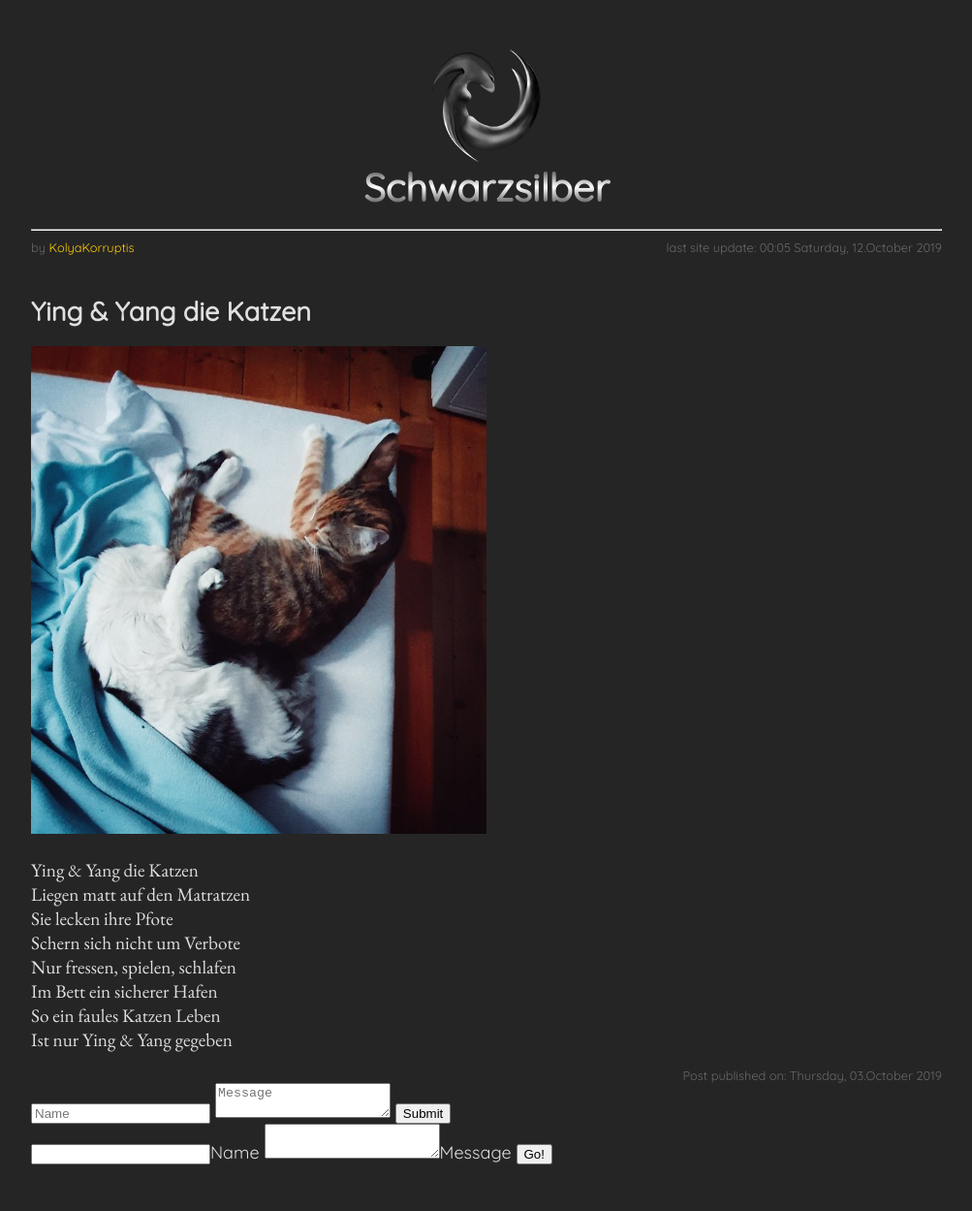
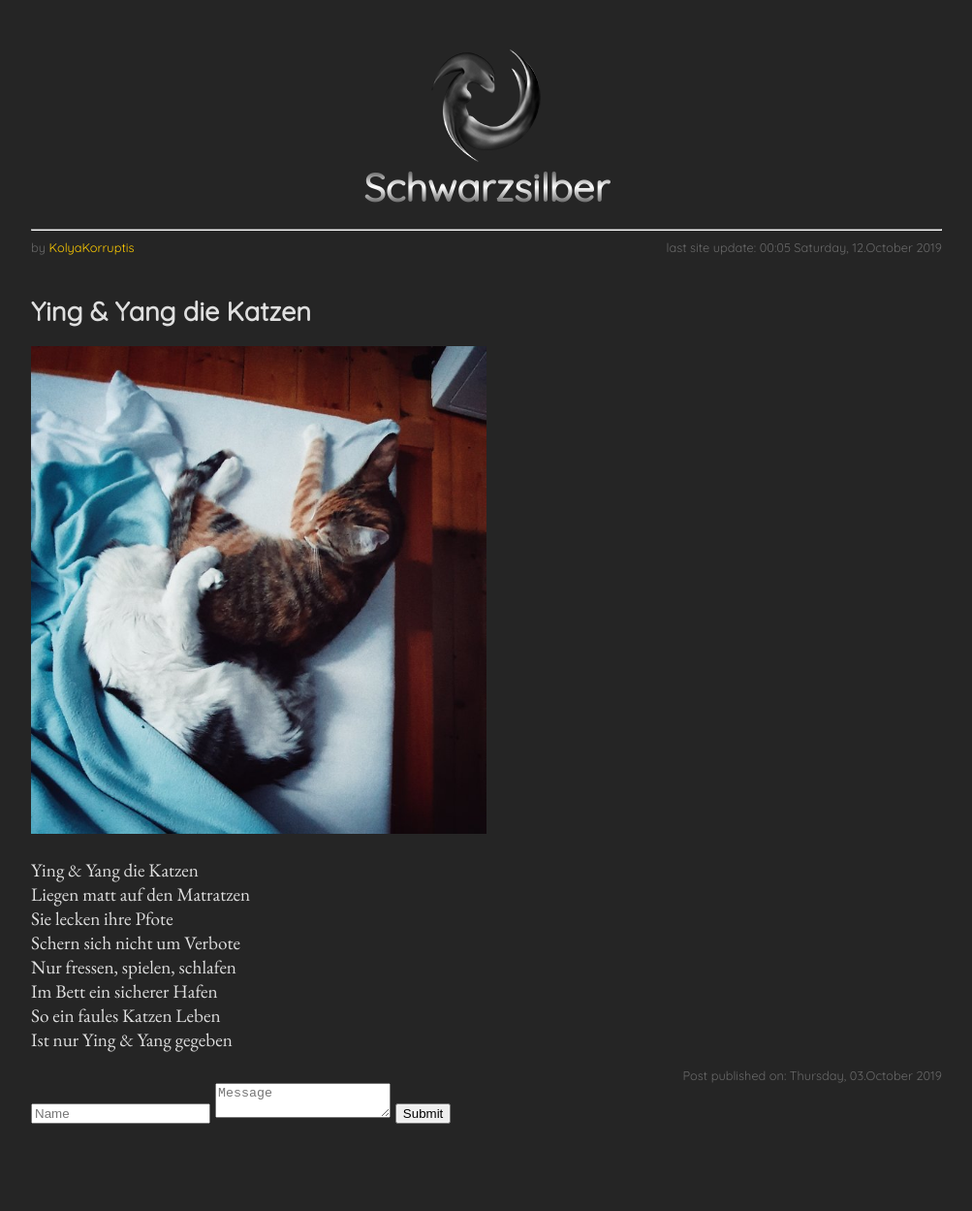
Before and after one commit to KolyaKorruptis/.github.io, a Jekyll site: the page built from _posts/2019-10-03-Ying-&-Yang-die-Katzen.md, in a window 1280 px wide. Shown: the whole page at 97% size, without its empty margins (138-1141 px from the left). Built offline with Jekyll 4.4.1, drawn with Linux system fonts in a browser that asks for light colours; the repository's description, which GitHub fills in, is left out; after the commit the page ends 1207 px from its top, so only the background shows below that.

Commit message:
Revert "staticman form"
This reverts commit f6a375146f38acf14ff6016c83e4b64d7d6b50cb.

```diff
--- a/_layouts/default.html
+++ b/_layouts/default.html
@@ -30,14 +30,6 @@
         <button>Submit</button>
       </form>
 
-      <form method="POST" action="https://api.staticman.net/v2/entry/KolyaKorruptis/kolyakorruptis.github.io/comments">
-        <input name="options[redirect]" type="hidden" value="https://kolya.schwarzsilber.de">
-        <input name="options[slug]" type="hidden" value="{{ page.slug }}">
-        <label><input name="fields[name]" type="text">Name</label>
-        <label><textarea name="fields[message]"></textarea>Message</label>
-        <button type="submit">Go!</button>
-      </form>
-
       {% endif %}
 
     </main>
```
